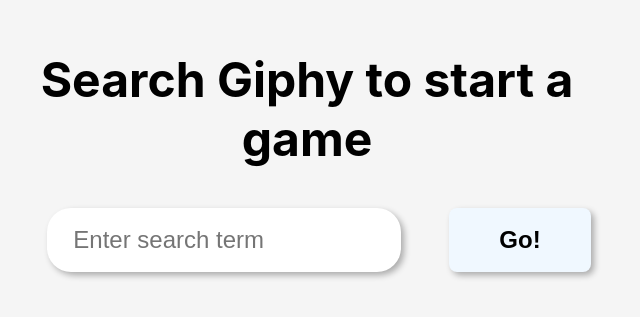
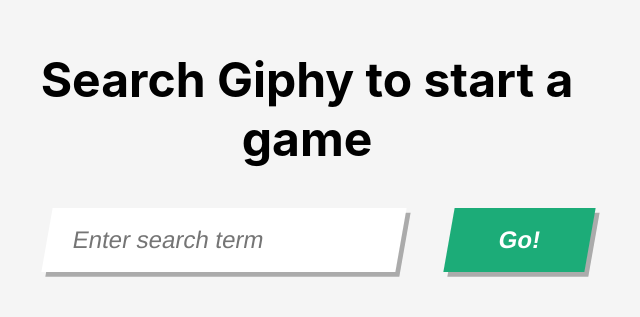
Before and after one commit to heinerbehrends/giphy-concentration-next, a Next.js app: page / in a window 1280 px wide. Shown: the part 259-576 px from the top of the page, without its empty margins (333-973 px from the left). Built offline with nearby package versions, Linux system fonts and the light colour scheme.

Commit message:
changed styles to something more expressive

```diff
--- a/components/BoardStyles.ts
+++ b/components/BoardStyles.ts
@@ -17,6 +17,7 @@
 
 export const MessageSection = styled.span`
   display: inline-block;
+  text-align: center;
   margin: 0 auto;
   padding-top: 4rem;
   font-size: 1.5rem;
--- a/components/SearchStyles.ts
+++ b/components/SearchStyles.ts
@@ -10,40 +10,30 @@
   padding: 1rem;
   padding-left: 1.5rem;
   font-size: 1.5rem;
-  border-radius: 1.5rem;
+  transform: skew(-10deg);
+  /* border-radius: 1.5rem; */
   border-color: transparent;
-  box-shadow: 0.2rem 0.2rem 0.4rem rgba(0, 0, 0, 0.3);
-  transition: transform 200ms ease-in;
+  box-shadow: 0.3rem 0.3rem rgba(0, 0, 0, 0.3);
   :focus {
-    box-shadow: 0.28rem 0.28em 0.56rem rgba(0, 0, 0, 0.3);
+    box-shadow: 0.4rem 0.4rem rgba(0, 0, 0, 0.3);
     outline: none;
-    transform: scale(1.025);
+    transform: scale(1.025) skew(-10deg);
   }
 `;
 
-export const TextInput = styled(Input)`
-  :focus {
-    box-shadow: 0.3rem 0.3em 0.6rem rgba(0, 0, 0, 0.3);
-    /* 0.1rem 0.1rem 0.2rem rgb(189, 189, 189) inset; */
-    outline: none;
-  }
-`;
+export const TextInput = styled(Input)``;
 
 export const Button = styled(Input)`
   cursor: pointer;
-  border-radius: 0.5rem;
   margin-left: 3rem;
   padding-left: 3rem;
   padding-right: 3rem;
   font-weight: 700;
-  background-color: aliceblue;
+  color: white;
+  background-color: #1cac78;
   :active {
-    transform: scale(0.95);
-    box-shadow: 0.2rem 0.2rem 0.4rem rgba(0, 0, 0, 0.3);
-  }
-  :focus {
-    box-shadow: 0 0 0 3px #f5f5f5, 0 0 0 6px rgba(255, 151, 151, 0.4),
-      0.4rem 0.4em 0.4rem rgba(0, 0, 0, 0.3);
+    transform: scale(0.95) skew(-10deg);
+    box-shadow: 0.1rem 0.1rem rgba(0, 0, 0, 0.3);
   }
 `;
 
@@ -62,5 +52,6 @@
 export const ReplayButton = styled(Button)`
   display: block;
   margin: 0 auto;
+  background-color: orange;
   margin-top: 2rem;
 `;
```
